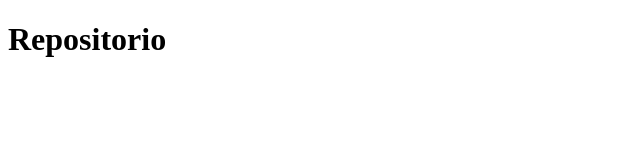
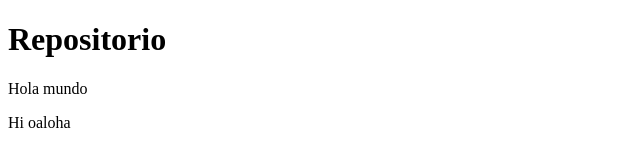
Before and after one commit to Josueppp/MyfirstRepository, a plain HTML site: page index.html in a window 1280 px wide. Shown: the whole page, without its empty margins (0-640 px from the left). Drawn offline with Linux system fonts and the light colour scheme.

Commit message:
Modificacion del index-mi segundo commit

```diff
--- a/index.html
+++ b/index.html
@@ -6,5 +6,7 @@
 </head>
 <body>
 	<h1>Repositorio</h1>
+	<P>Hola mundo</P>
+	<P>Hi oaloha</P></hi>
 </body>
 </html>
```
